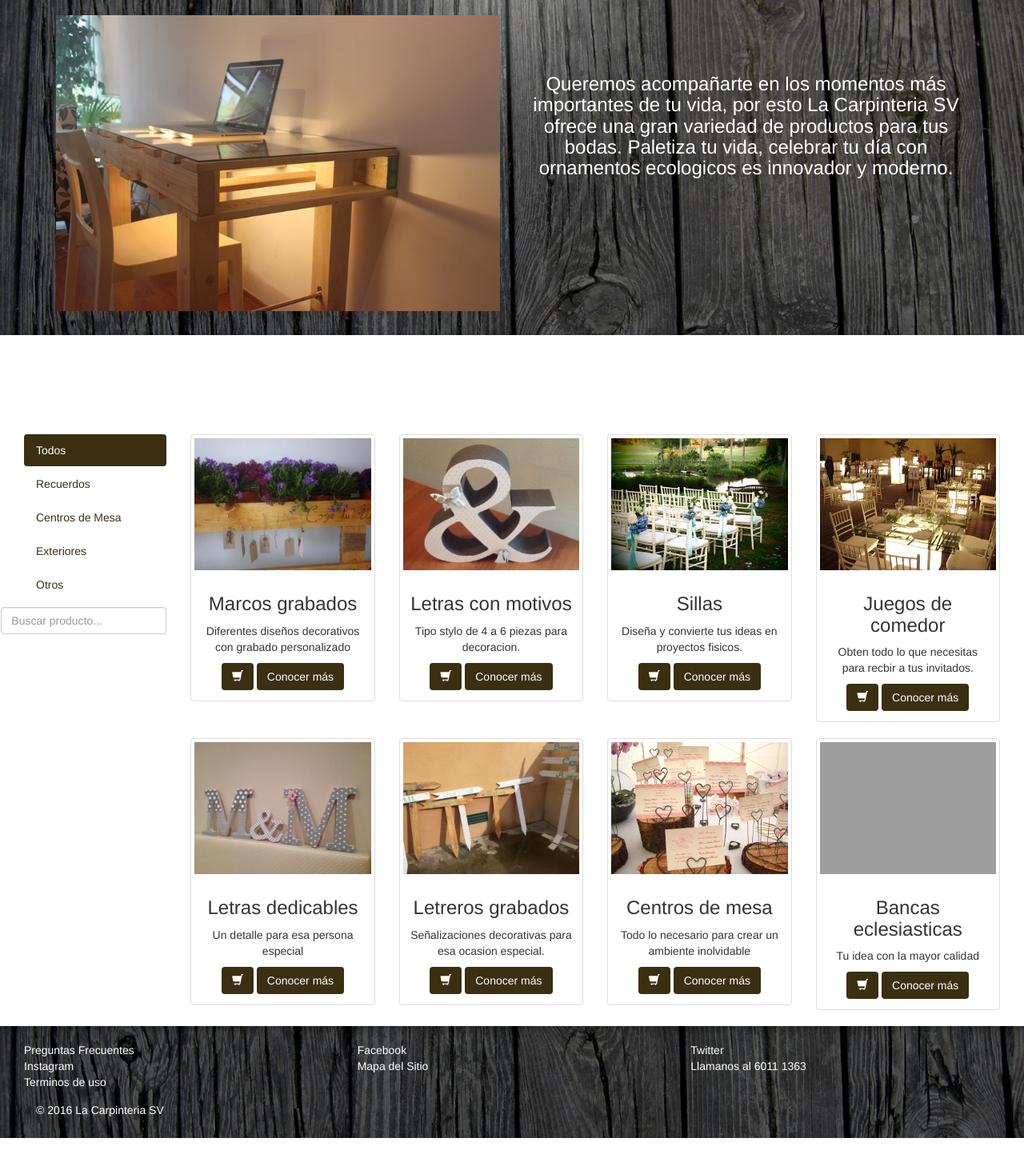
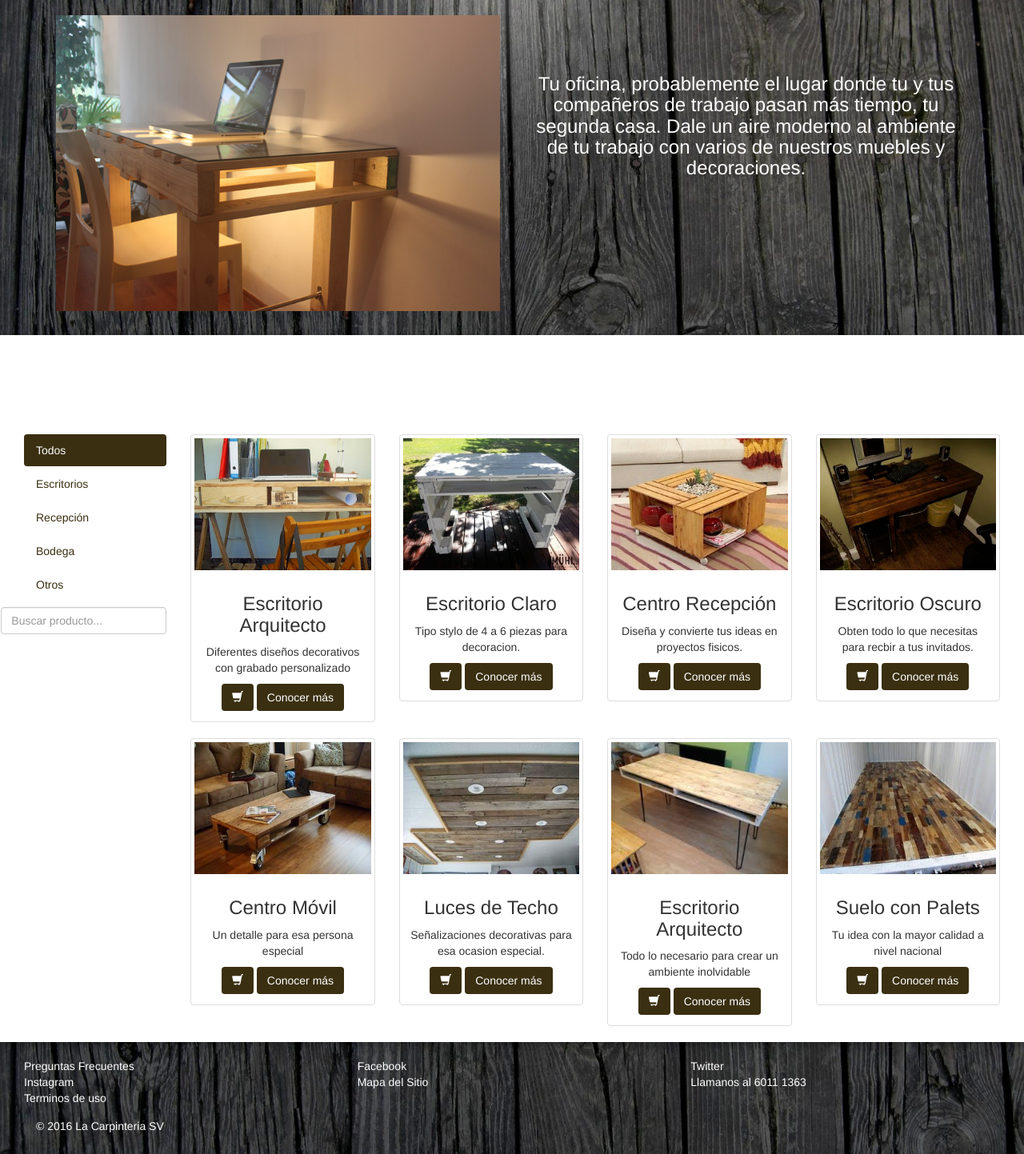
Before and after one commit to AngelMorales117/Expo, a PHP site: page /views/oficina.php in a window 1280 px wide. Shown: the part 101-1544 px from the top of the page at 80% size. Run offline with PHP 8.4, Linux system fonts and the light colour scheme; grey boxes are pictures that could not be loaded.

Commit message:
Oficina Agregada

```diff
--- a/views/oficina.php
+++ b/views/oficina.php
@@ -2,7 +2,7 @@
 <html>
 <head>
     <meta charset="utf-8">
-	<title>Bodas</title>
+	<title>Oficinas</title>
 	<link rel="stylesheet" href="../css/bootstrap.min.css">
 	<link rel="stylesheet" type="text/css" href="../css/products.css">
 	<link rel="stylesheet" type="text/css" href="../css/nav.css">
@@ -22,7 +22,7 @@
 <div class="container imagencita">
 	<div class="row">
 		<img src="../img/Oficina/escritorio.jpg" alt="" class="img-responsive img-rounded col-lg-6 col-md-6 col-xs-12 col-sm-12" id="boda">
-		<h3 class="col-lg-6 col-md-6 text-center parrafito"><br><br>Queremos acompañarte en los momentos más importantes de tu vida, por esto La Carpinteria SV ofrece una gran variedad de productos para tus bodas. Paletiza tu vida, celebrar tu día con ornamentos ecologicos es innovador y moderno.</h3>
+		<h3 class="col-lg-6 col-md-6 text-center parrafito"><br><br>Tu oficina, probablemente el lugar donde tu y tus compañeros de trabajo pasan más tiempo, tu segunda casa. Dale un aire moderno al ambiente de tu trabajo con varios de nuestros muebles y decoraciones.</h3>
 	</div>
 </div>
 <br>
@@ -45,9 +45,9 @@
 			<div class="col-sm-2 col-md-2 postz" id="">
 				<ul class="nav nav-pills nav-stacked" id="menuVertical">
 					<li class="active item " id="mobos"><a href="#" class="categoria">Todos</a></li>
-					<li class="item" id="pros"> <a href="#">Recuerdos</a></li>
-					<li class="item"> <a href="#">Centros de Mesa</a></li>
-					<li class="item"> <a href="#">Exteriores</a></li>
+					<li class="item" id="pros"> <a href="#">Escritorios</a></li>
+					<li class="item"> <a href="#">Recepción</a></li>
+					<li class="item"> <a href="#">Bodega</a></li>
 					<li class="item"> <a href="#">Otros</a></li>
 
 				</ul>
@@ -64,9 +64,9 @@
 					<div class="col-xs-6 col-sm-4 col-md-3  text-center box">
 						<div class="thumbnail">
 
-					      <img class="imgproducto img-responsive"  src="../img/bodas/boda1.png" alt="img-rude">
+					      <img class="imgproducto img-responsive"  src="../img/oficina/ofi1.png" alt="img-rude">
 					      <div class="caption">
-					        <h3 class="text-center">Marcos grabados</h3>
+					        <h3 class="text-center">Escritorio Arquitecto</h3>
 					        <p class="text-center">Diferentes diseños decorativos con grabado personalizado</p>
 					        <button class="btn btn-hola-carrito" ><span class="glyphicon glyphicon-shopping-cart"></span></button>
 					        <button type="button" class="btn btn-hola"  data-toggle="modal" data-target="#detalle" >Conocer más</button>
@@ -75,9 +75,9 @@
 					</div>
 					<div class="col-xs-6 col-sm-4 col-md-3 text-center box">
 						<div class="thumbnail">
-					      <img class="imgproducto img-responsive" src="../img/bodas/boda2.png" alt="img-rude">
+					      <img class="imgproducto img-responsive" src="../img/oficina/ofi2.png" alt="img-rude">
 					      <div class="caption">
-					        <h3 class="text-center">Letras con motivos</h3>
+					        <h3 class="text-center">Escritorio Claro</h3>
 					        <p class="text-center">Tipo stylo de 4 a 6 piezas para decoracion.</p>
 					        <button class="btn btn-hola-carrito2"><span class="glyphicon glyphicon-shopping-cart"></span></button>
 					        <button type="button" class="btn btn-hola">Conocer más</button>
@@ -86,9 +86,9 @@
 					</div>
 					<div class="col-xs-6 col-sm-4 col-md-3 text-center box">
 						<div class="thumbnail">
-					      <img class="imgproducto img-responsive" src="../img/bodas/boda3.png" alt="img-rude">
+					      <img class="imgproducto img-responsive" src="../img/oficina/ofi3.png" alt="img-rude">
 					      <div class="caption">
-					        <h3 class="text-center">Sillas</h3>
+					        <h3 class="text-center">Centro Recepción</h3>
 					        <p class="text-center">Diseña y convierte tus ideas en proyectos fisicos.</p>
 					        <button class="btn btn-hola pull-rigth"><span class="glyphicon glyphicon-shopping-cart"></span></button>
 					        <button type="button" class="btn btn-hola">Conocer más</button>
@@ -97,9 +97,9 @@
 					</div>
 						<div class="col-xs-6 col-sm-4 col-md-3 text-center box">
 						<div class="thumbnail">
-					      <img class="imgproducto img-responsive" src="../img/bodas/boda4.png" alt="img-rude">
+					      <img class="imgproducto img-responsive" src="../img/oficina/ofi4.png" alt="img-rude">
 					      <div class="caption">
-					        <h3 class="text-center">Juegos de comedor</h3>
+					        <h3 class="text-center">Escritorio Oscuro</h3>
 					        <p class="text-center">Obten todo lo que necesitas para recbir a tus invitados.</p>
 					        <button class="btn btn-hola pull-rigth"><span class="glyphicon glyphicon-shopping-cart"></span></button>
 					        <button type="button" class="btn btn-hola">Conocer más</button>
@@ -111,9 +111,9 @@
 				<div class="row">
 					<div class="col-xs-6 col-sm-4 col-md-3 text-center box">
 						<div class="thumbnail">
-					      <img class="imgproducto img-responsive" src="../img/bodas/boda5.png" alt="img-rude">
+					      <img class="imgproducto img-responsive" src="../img/oficina/ofi5.png" alt="img-rude">
 					      <div class="caption">
-					        <h3 class="text-center">Letras dedicables</h3>
+					        <h3 class="text-center">Centro Móvil</h3>
 					        <p class="text-center">Un detalle para esa persona especial</p>
 					        <button class="btn btn-hola pull-rigth"><span class="glyphicon glyphicon-shopping-cart"></span></button>
 					        <button type="button" class="btn btn-hola">Conocer más</button>
@@ -122,9 +122,9 @@
 					</div>
 					<div class="col-xs-6 col-sm-4 col-md-3 text-center box">
 							<div class="thumbnail">
-						      <img class="imgproducto img-responsive" src="../img/bodas/boda6.png" alt="img-rude">
+						      <img class="imgproducto img-responsive" src="../img/oficina/ofi6.png" alt="img-rude">
 						      <div class="caption">
-						        <h3 class="text-center">Letreros grabados</h3>
+						        <h3 class="text-center">Luces de Techo</h3>
 						        <p class="text-center">Señalizaciones decorativas para esa ocasion especial.</p>
 						        <button class="btn btn-hola pull-rigth"><span class="glyphicon glyphicon-shopping-cart"></span></button>
 						        <button type="button" class="btn btn-hola">Conocer más</button>
@@ -133,9 +133,9 @@
 						</div>
 					<div class="col-xs-6 col-sm-4 col-md-3 text-center box">
 							<div class="thumbnail">
-						      <img class="imgproducto img-responsive" src="../img/bodas/boda7.png" alt="img-rude">
+						      <img class="imgproducto img-responsive" src="../img/oficina/ofi7.png" alt="img-rude">
 						      <div class="caption">
-						        <h3 class="text-center">Centros de mesa</h3>
+						        <h3 class="text-center">Escritorio Arquitecto</h3>
 						        <p class="text-center">Todo lo necesario para crear un ambiente inolvidable</p>
 						        <button class="btn btn-hola pull-rigth"><span class="glyphicon glyphicon-shopping-cart"></span></button>
 						        <button type="button" class="btn btn-hola">Conocer más</button>
@@ -144,10 +144,10 @@
 						</div>
 					<div class="col-xs-6 col-sm-4 col-md-3 text-center box">
 							<div class="thumbnail">
-						      <img class="imgproducto img-responsive" src="../img/bodas/boda8.png" alt="img-rude">
+						      <img class="imgproducto img-responsive" src="../img/oficina/ofi8.png" alt="img-rude">
 						      <div class="caption">
-						        <h3 class="text-center">Bancas eclesiasticas</h3>
-						        <p class="text-center">Tu idea con la mayor calidad</p>
+						        <h3 class="text-center">Suelo con Palets</h3>
+						        <p class="text-center">Tu idea con la mayor calidad a nivel nacional</p>
 						        <button class="btn btn-hola pull-rigth"><span class="glyphicon glyphicon-shopping-cart"></span></button>
 						        <button type="button" class="btn btn-hola">Conocer más</button>
 						      </div>
```
Also changed, not shown: img/Oficina/ofi4.png (added), img/Oficina/ofi5.png (added), img/Oficina/ofi6.png (added), img/Oficina/ofi7.png (added), img/Oficina/ofi8.png (added).
